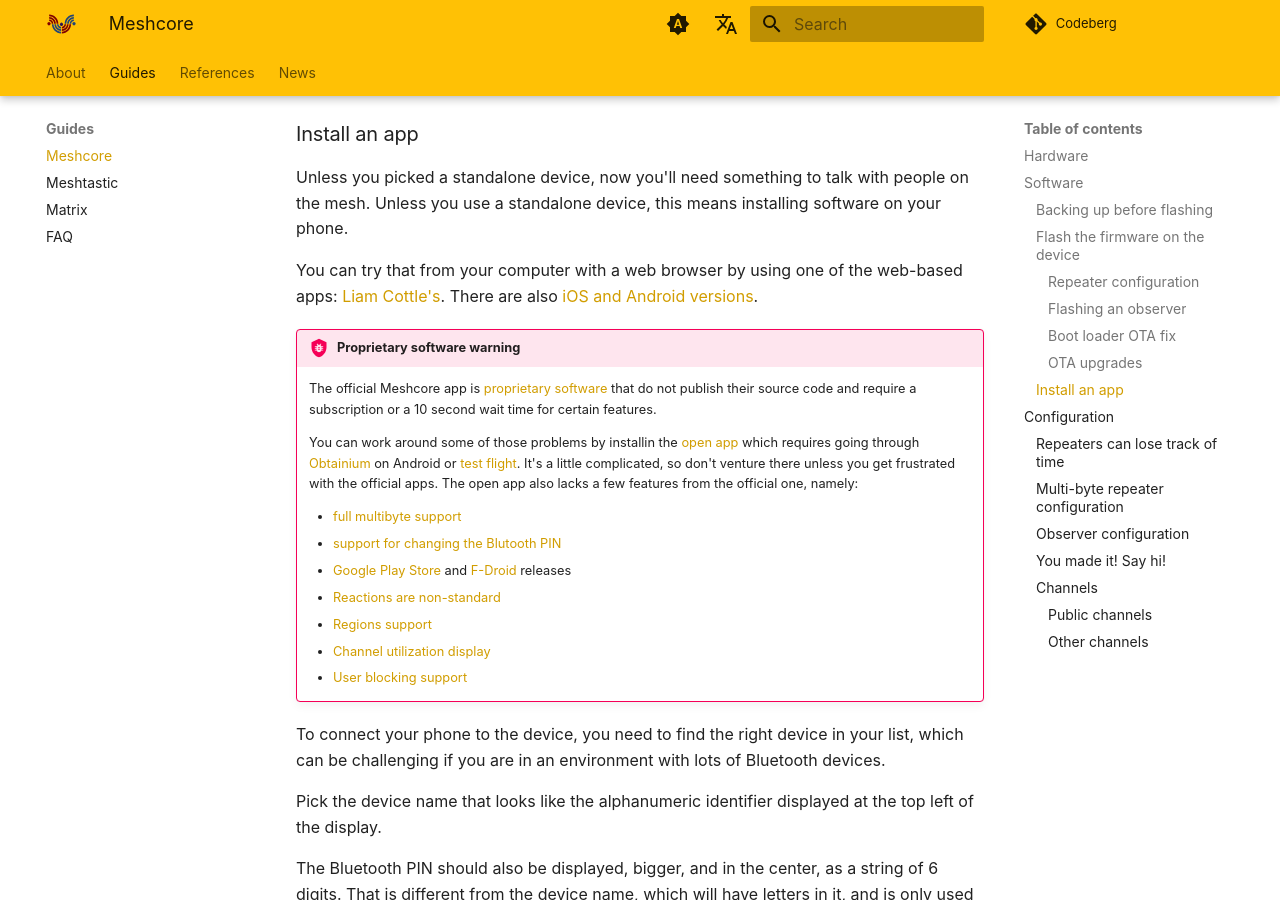
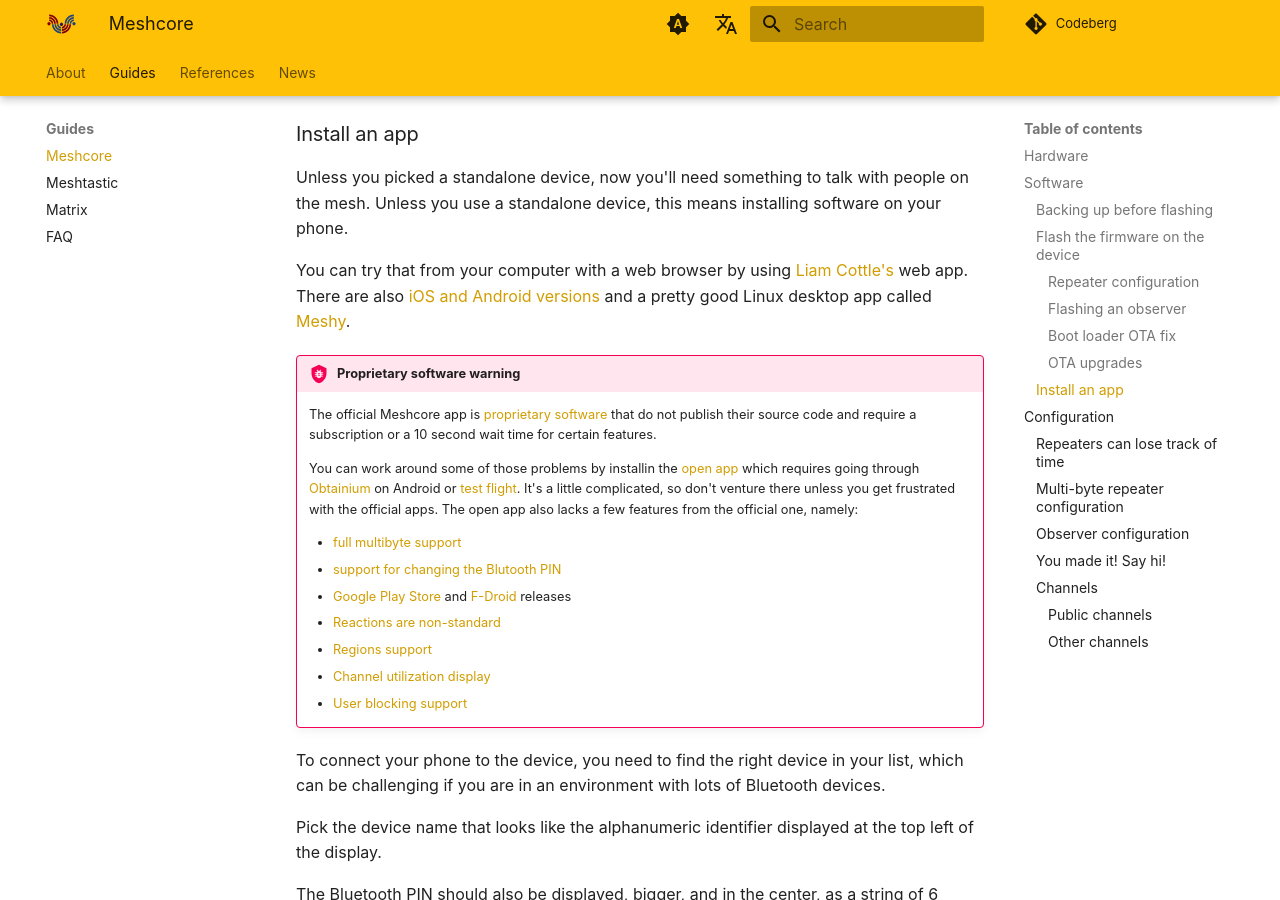
Before and after one commit to ReseauLibre/lora.reseaulibre.ca, an MkDocs documentation site: the page built from docs/guides/meshcore.md, in a window 1280 px wide and 900 px high, scrolled down 6192 px. Built offline with MkDocs 1.6.1 and Material for MkDocs 9.7.7, drawn with Linux system fonts in a browser that asks for light colours; plug-ins that fetch from the network failed and are left out; comment, search, counter and statistics services are not loaded.

Commit message:
meshcore: rephrase wording

```diff
--- a/docs/guides/meshcore.md
+++ b/docs/guides/meshcore.md
@@ -310,9 +310,9 @@
 talk with people on the mesh. Unless you use a standalone device, this
 means installing software on your phone.
 
-You can try that from your computer with a web browser by using one of
-the web-based apps: [Liam Cottle's](https://app.meshcore.nz/). There are also
-[iOS and Android versions](https://meshcore.io/#download).
+You can try that from your computer with a web browser by using [Liam
+Cottle's](https://app.meshcore.nz/) web app. There are also [iOS and Android versions](https://meshcore.io/#download) and
+a pretty good Linux desktop app called [Meshy](https://codeberg.org/sesivany/meshy).
 
 !!! bug "Proprietary software warning"
 
```
